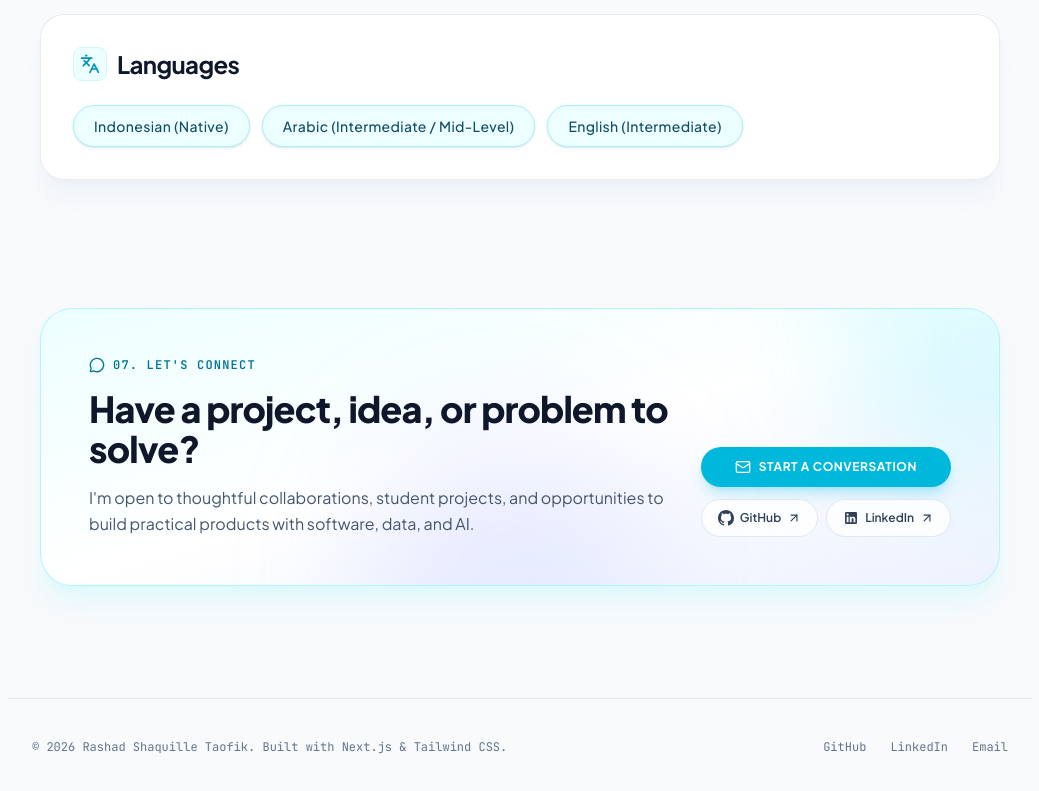
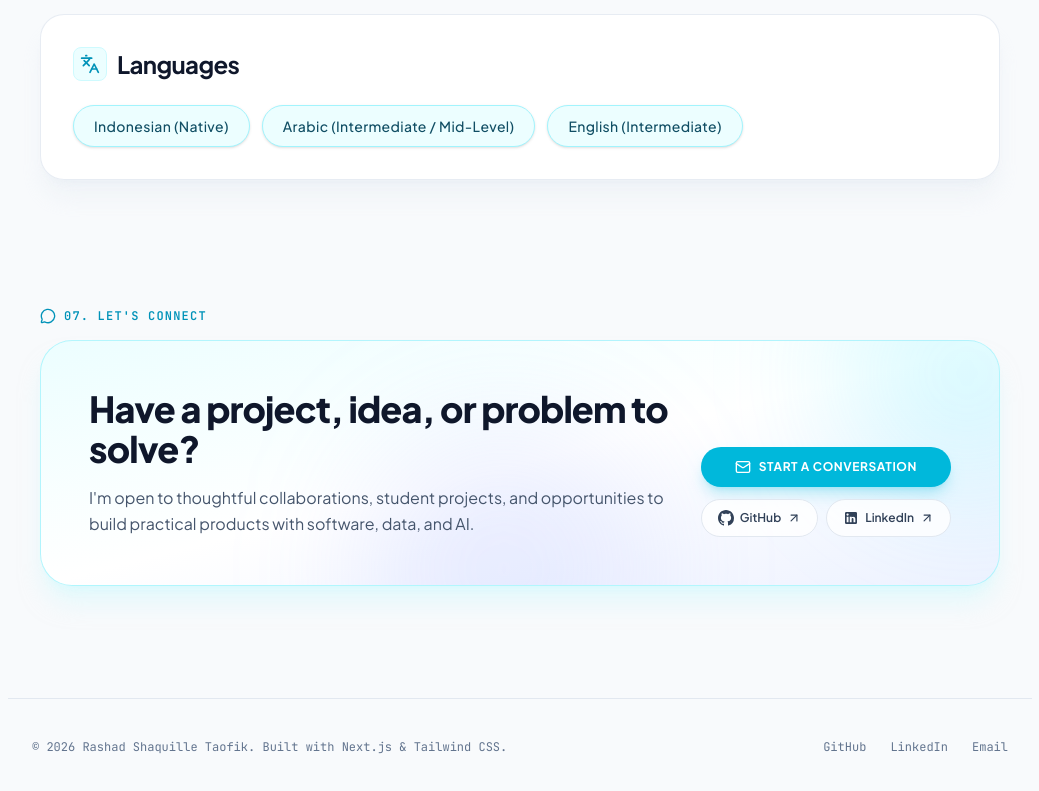
Before and after one commit to rasatshq/Portfolio-New, a Next.js app: page / in a window 1280 px wide. Shown: the part 4230-5021 px from the top of the page, without its empty margins (120-1159 px from the left). Built offline with nearby package versions, Linux system fonts and the light colour scheme; no server answers.

Commit message:
fix: move section 07 heading outside card to match other sections layout

```diff
--- a/components/Contact.tsx
+++ b/components/Contact.tsx
@@ -5,7 +5,12 @@ import { PROFILE } from "@/constants/profile";
 
 export function Contact() {
   return (
-    <section id="contact" className="scroll-mt-28">
+    <section id="contact" className="space-y-4 scroll-mt-28">
+      <h2 className="flex items-center gap-2 text-xs font-mono text-cyan-600 tracking-widest uppercase font-semibold">
+        <MessageCircle className="w-4 h-4" />
+        07. Let&apos;s Connect
+      </h2>
+
       <div className="relative overflow-hidden rounded-[2rem] border border-cyan-200/80 bg-gradient-to-br from-cyan-50 via-white to-indigo-50 p-8 shadow-xl shadow-cyan-100/50 sm:p-12">
         <div
           className="pointer-events-none absolute -right-24 -top-24 h-64 w-64 rounded-full bg-cyan-300/20 blur-3xl"
@@ -18,13 +23,9 @@ export function Contact() {
 
         <div className="relative grid gap-8 lg:grid-cols-[1fr_auto] lg:items-end">
           <div className="max-w-2xl space-y-4">
-            <p className="flex items-center gap-2 text-xs font-mono font-semibold uppercase tracking-widest text-cyan-700">
-              <MessageCircle className="h-4 w-4" />
-              07. Let&apos;s connect
-            </p>
-            <h2 className="text-3xl font-black tracking-tight text-slate-900 sm:text-4xl">
+            <h3 className="text-3xl font-black tracking-tight text-slate-900 sm:text-4xl">
               Have a project, idea, or problem to solve?
-            </h2>
+            </h3>
             <p className="max-w-xl text-sm leading-relaxed text-slate-600 sm:text-base">
               I&apos;m open to thoughtful collaborations, student projects, and
               opportunities to build practical products with software, data, and
```
